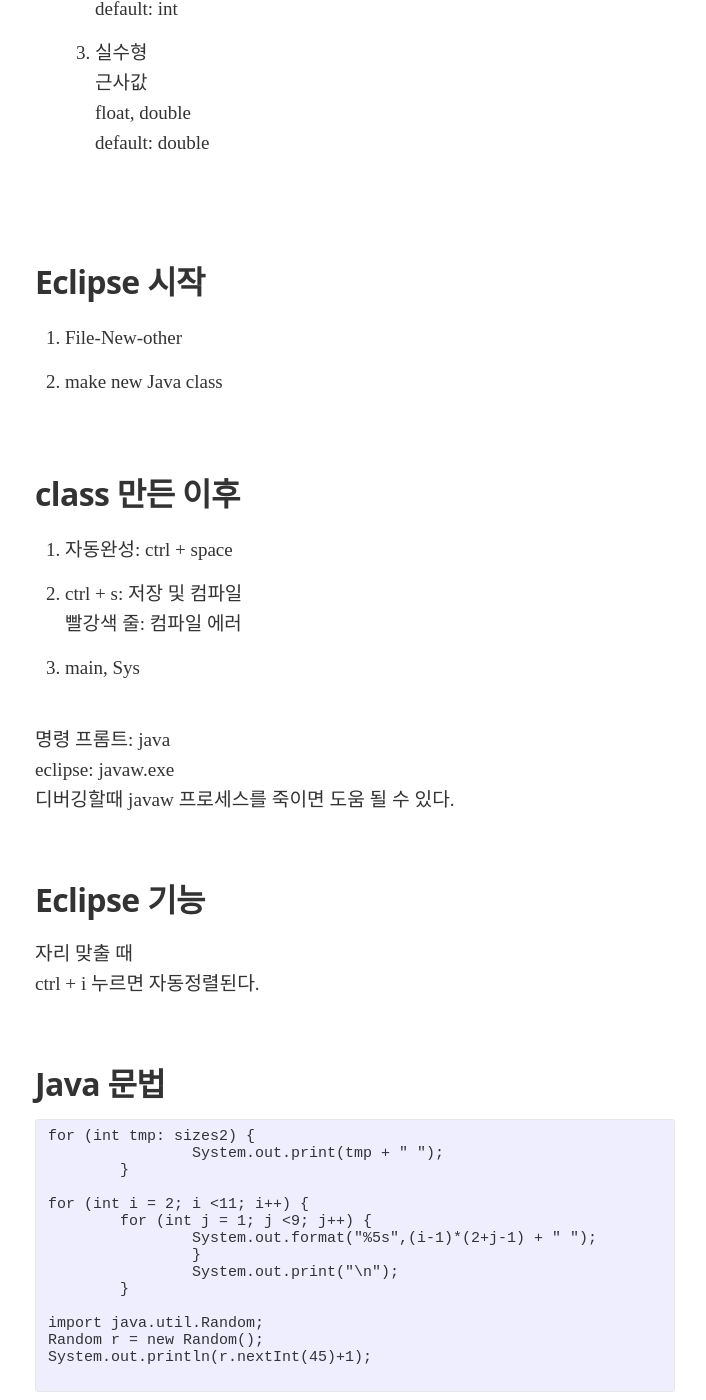
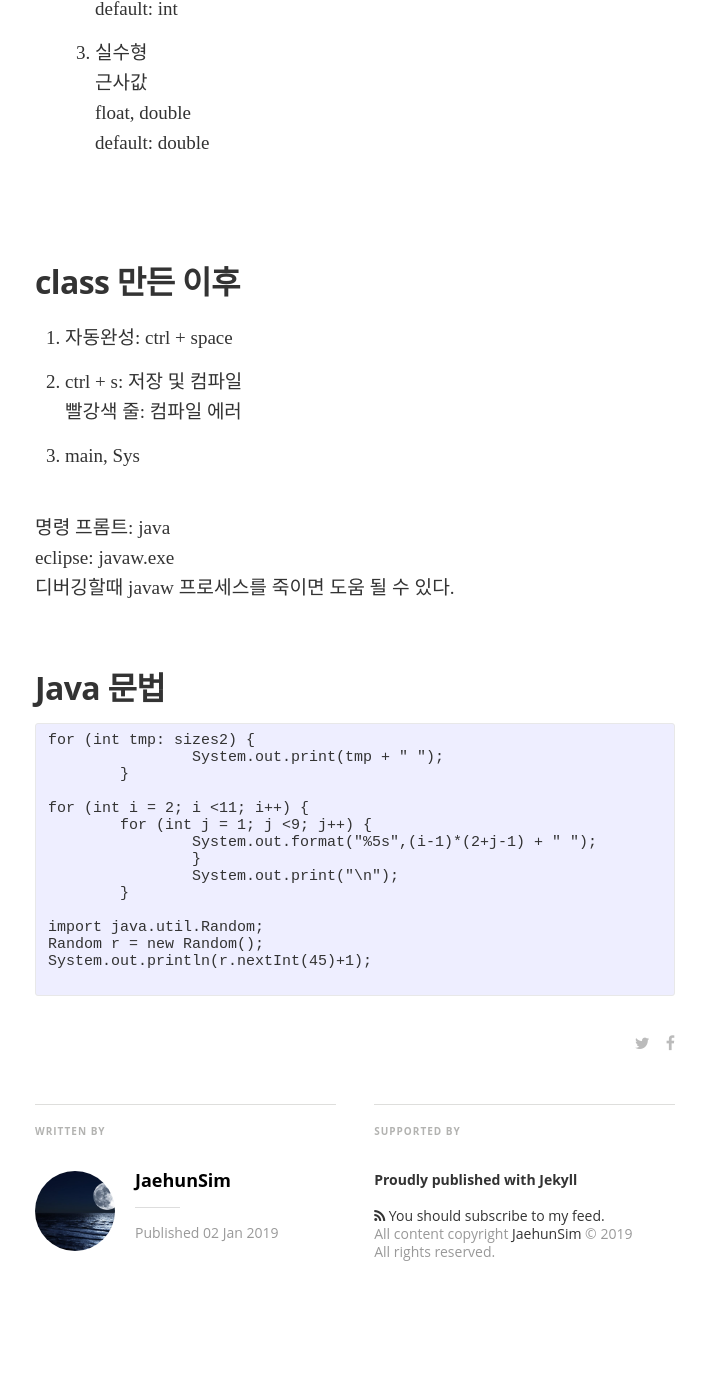
Before and after one commit to JaehunSim/JaehunSim.github.io, a Jekyll site: the page built from _posts/2019-01-02-Java-Basic.md, in a window 1280 px wide and 1400 px high, scrolled down 625 px. Shown: the whole window, without its empty margins (285-991 px from the left). Built offline with Jekyll 4.4.1, drawn with Linux system fonts in a browser that asks for light colours; nearby versions of some CDN libraries; some web fonts are replaced; comment, search, counter and statistics services are not loaded.

Commit message:
Update 2019-01-02-Java-Basic.md

```diff
--- a/_posts/2019-01-02-Java-Basic.md
+++ b/_posts/2019-01-02-Java-Basic.md
@@ -24,10 +24,6 @@ default: int
 float, double
 default: double
 
-## Eclipse 시작
-1. File-New-other
-2. make new Java class
-
 ## class 만든 이후
 1. 자동완성: ctrl + space
 2. ctrl + s: 저장 및 컴파일
@@ -37,10 +33,6 @@ default: double
 명령 프롬트: java
 eclipse: javaw.exe
 디버깅할때 javaw 프로세스를 죽이면 도움 될 수 있다.
-
-## Eclipse 기능
-자리 맞출 때
-ctrl + i 누르면 자동정렬된다.
 
 ## Java 문법
 
```
